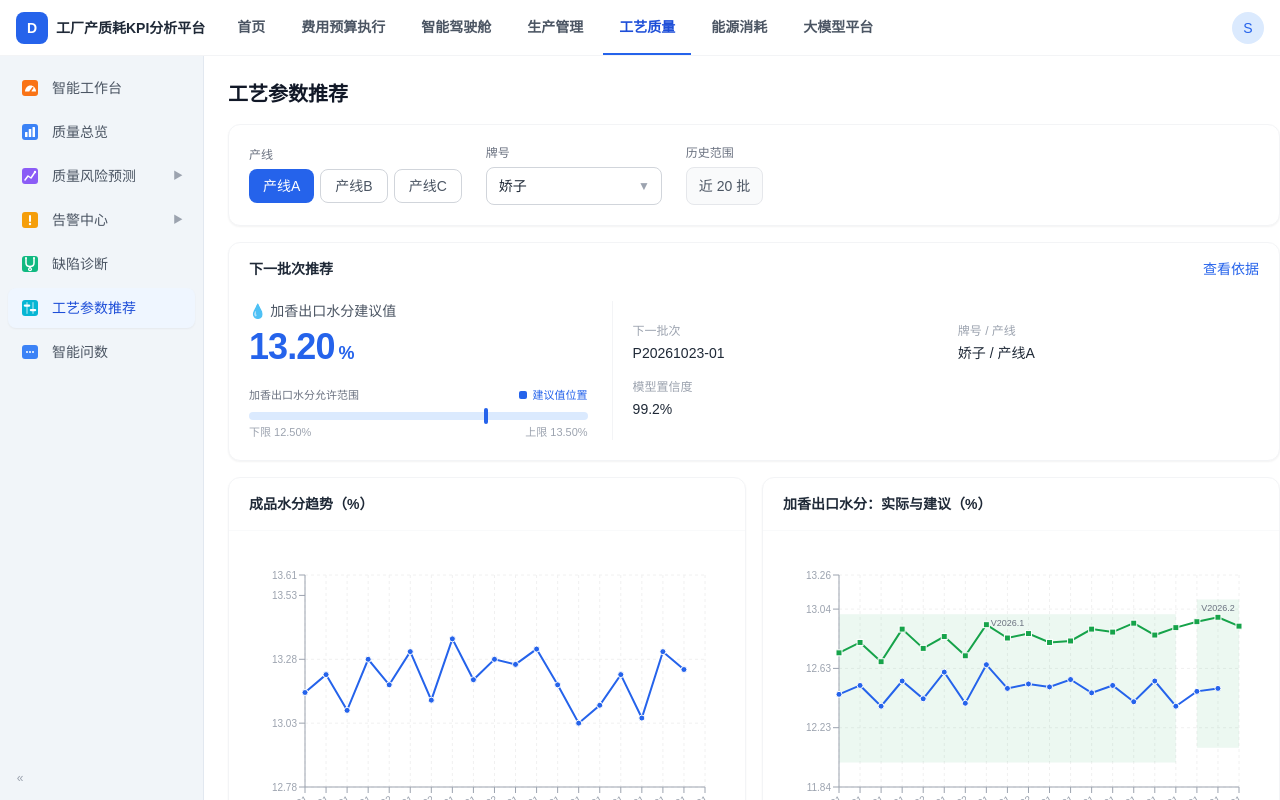
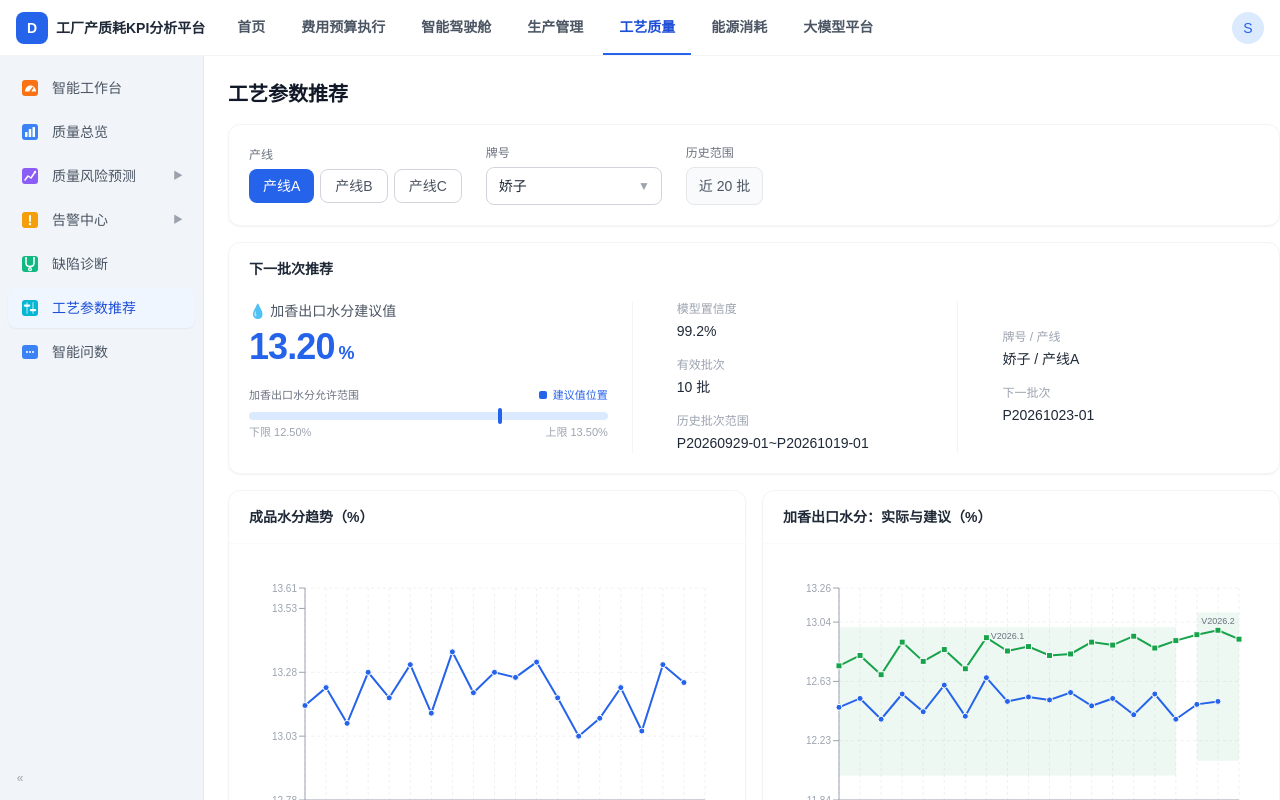
Before and after one commit to Sutattee/Data-Analysis-Platform, a Next.js app: page /quality/parameter-recommend in a window 1280 px wide. Built offline with nearby package versions, Linux system fonts and the light colour scheme; sample sign-in values are in the browser's storage.

Commit message:
feat(recommend): anomaly dots, three-column card, drop basis drawer

```diff
--- a/src/components/param-recommend/ParamRecommendView.tsx
+++ b/src/components/param-recommend/ParamRecommendView.tsx
@@ -22,7 +22,7 @@ export function ParamRecommendView() {
   const [lineName, setLineName] = useState("产线A");
   const [brand, setBrand] = useState("娇子");
   const [updating, setUpdating] = useState(false);
-  const [drawerTarget, setDrawerTarget] = useState<BatchRecord | "next" | null>(null);
+  const [drawerTarget, setDrawerTarget] = useState<BatchRecord | null>(null);
 
   const line = lineOf(lineName);
   const rec = useMemo(() => nextRecommendationOf(lineName), [lineName]);
@@ -92,7 +92,7 @@ export function ParamRecommendView() {
       </Card>
 
       {/* 下一批次推荐 */}
-      <RecommendCard rec={rec} updating={updating} onShowBasis={() => setDrawerTarget("next")} />
+      <RecommendCard rec={rec} updating={updating} />
 
       {/* 左右双图：窄屏上下排列 */}
       <div className="grid gap-4 xl:grid-cols-2">
@@ -104,8 +104,8 @@ export function ParamRecommendView() {
       <RecommendRecords line={lineName} brand={brand} rec={rec} onDetail={setDrawerTarget} />
       */}
 
-      {/* 推荐依据 / 批次详情抽屉 */}
-      <RecommendDrawer target={drawerTarget} rec={rec} onClose={() => setDrawerTarget(null)} />
+      {/* 批次详情抽屉（图表点位点击） */}
+      <RecommendDrawer target={drawerTarget} onClose={() => setDrawerTarget(null)} />
     </div>
   );
 }
--- a/src/components/param-recommend/RecommendCard.tsx
+++ b/src/components/param-recommend/RecommendCard.tsx
@@ -1,13 +1,18 @@
 "use client";
 
-// 下一批次推荐卡：左侧 💧 标签 + 大号建议值（数字从 0 增长动效）+ 允许范围区间位置横条；
-// 右侧批次信息 + 置信度（算法提供才展示）。
+// 下一批次推荐卡：已生成时左中右三栏 —— 左：💧 标签 + 大号建议值（数字从 0 增长动效）+ 允许范围区间位置横条；
+// 中：模型置信度 / 有效批次 / 历史批次范围（模型计算采用的近 10 个有效批次）；右：牌号产线 / 下一批次。三栏间距高度对齐。
 // 已生成不展示状态标签；数据不足 / 暂无待生产仅文字说明；超出工艺范围 / 生成失败保留状态标签与原因文案；
 // 重算期间（updating）仅降透明度提示，不展示文字标签。
 import { Card } from "@/components/ui/Card";
 import { StatusTag } from "./StatusTag";
 import { CountUp } from "./CountUp";
-import { DRYING_RANGE, fmt2, type NextRecommendation } from "@/lib/mock-data/param-recommend";
+import {
+  DRYING_RANGE,
+  fmt2,
+  validHistoryOf,
+  type NextRecommendation,
+} from "@/lib/mock-data/param-recommend";
 
 function InfoField({ label, value }: { label: string; value?: React.ReactNode }) {
   return (
@@ -34,11 +39,9 @@ function BatchInfo({ rec }: { rec: NextRecommendation }) {
 export function RecommendCard({
   rec,
   updating,
-  onShowBasis,
 }: {
   rec: NextRecommendation;
   updating: boolean; // 输入变化自动重算中：卡片降透明度提示
-  onShowBasis: () => void;
 }) {
   const generated = rec.status === "已生成" && rec.value !== undefined;
 
@@ -47,24 +50,19 @@ export function RecommendCard({
       title="下一批次推荐"
       divider={false}
       padding={false}
-      headerRight={
-        <button
-          type="button"
-          onClick={onShowBasis}
-          className="text-sm font-medium text-primary-600 transition-colors hover:text-primary-700"
-        >
-          查看依据
-        </button>
-      }
     >
       <div className={`px-5 pb-5 -mt-3 pt-0.5 ${updating ? "opacity-60 transition-opacity" : "transition-opacity"}`}>
         {/* 状态标签：超出工艺范围 / 生成失败展示；数据不足、暂无待生产不展示标签 */}
         {(rec.status === "超出工艺范围" || rec.status === "生成失败") && <StatusTag text={rec.status} />}
 
         {generated ? (
+          (() => {
+            // 模型计算采用的近 10 个有效批次（不足 10 批时为全部有效批次）
+            const valid = rec.batch ? validHistoryOf(rec.batch.line, rec.batch.brand).slice(-10) : [];
+            return (
               <div className="mt-4 flex flex-col gap-5 lg:flex-row">
-            {/* 核心建议：💧 标签在上 + 大号推荐值（数字从 0 增长动效）+ 允许范围横条 */}
-            <div className="lg:w-[36%] lg:border-r lg:border-gray-100 lg:pr-6">
+                {/* 左栏 核心建议：💧 标签在上 + 大号推荐值（数字从 0 增长动效）+ 允许范围横条 */}
+                <div className="lg:w-[38%] lg:border-r lg:border-gray-100 lg:pr-6">
                   <p className="text-sm font-medium text-gray-600">💧 加香出口水分建议值</p>
                   <div className="mt-1.5 flex items-baseline gap-1">
                     <span className="text-4xl font-bold tracking-tight tabular-nums text-primary-600">
@@ -100,22 +98,37 @@ export function RecommendCard({
                     );
                   })()}
                 </div>
-            <div className="flex flex-1 flex-col justify-center">
-              <div className="grid gap-x-6 gap-y-4 sm:grid-cols-2">
-                <InfoField
-                  label="下一批次"
-                  value={rec.batch ? rec.batch.batch : "-"}
-                />
-                <InfoField label="牌号 / 产线" value={rec.batch ? `${rec.batch.brand} / ${rec.batch.line}` : "-"} />
-                {rec.confidence !== undefined && (
+
+                {/* 中栏 模型信息：置信度 / 有效批次 / 历史批次范围 */}
+                <div className="flex flex-1 flex-col justify-center gap-4 lg:border-r lg:border-gray-100 lg:px-6">
                   <InfoField
                     label="模型置信度"
-                    value={<span className="font-medium text-gray-800">{(rec.confidence * 100).toFixed(1)}%</span>}
+                    value={
+                      rec.confidence !== undefined ? (
+                        <span className="font-medium text-gray-800">{(rec.confidence * 100).toFixed(1)}%</span>
+                      ) : (
+                        "-"
+                      )
+                    }
                   />
-                )}
+                  <InfoField label="有效批次" value={valid.length > 0 ? `${valid.length} 批` : "-"} />
+                  <InfoField
+                    label="历史批次范围"
+                    value={valid.length > 0 ? `${valid[0].batch}~${valid[valid.length - 1].batch}` : "-"}
+                  />
+                </div>
+
+                {/* 右栏 批次信息：牌号产线 / 下一批次 */}
+                <div className="flex flex-1 flex-col justify-center gap-4 lg:pl-6">
+                  <InfoField
+                    label="牌号 / 产线"
+                    value={rec.batch ? `${rec.batch.brand} / ${rec.batch.line}` : "-"}
+                  />
+                  <InfoField label="下一批次" value={rec.batch ? rec.batch.batch : "-"} />
                 </div>
               </div>
-          </div>
+            );
+          })()
         ) : (
           <div className="mt-4 space-y-4">
             {rec.status === "数据不足" ? (
--- a/src/components/param-recommend/RecommendDrawer.tsx
+++ b/src/components/param-recommend/RecommendDrawer.tsx
@@ -1,7 +1,6 @@
 "use client";
 
-// 推荐依据抽屉：推荐卡「查看依据」（target="next"）→ 工单信息 / 目标与推算结果 / 历史依据与生成信息 三区；
-// 图表点击 / 记录「详情」（target=批次记录）→ 当时锁定的推荐版本、目标标准与实际回填结果（保留当时快照口径）。
+// 批次详情抽屉：图表点位点击 → 当时锁定的推荐版本、目标标准与实际回填结果（保留当时快照口径）。
 import { Drawer } from "@/components/ui/Drawer";
 import { StatusTag } from "./StatusTag";
 import {
@@ -10,9 +9,7 @@ import {
   fmt2,
   resultOf,
   stdOf,
-  validHistoryOf,
   type BatchRecord,
-  type NextRecommendation,
 } from "@/lib/mock-data/param-recommend";
 
 function Field({ label, value }: { label: string; value?: React.ReactNode }) {
@@ -33,91 +30,19 @@ function Section({ title, children }: { title: string; children: React.ReactNode
   );
 }
 
-/** 未生成有效推荐时的原因文案（展示在「目标与推算结果」区） */
-function recHintOf(rec: NextRecommendation): string {
-  return rec.status === "数据不足"
-    ? `历史数据不足，当前 ${rec.validCount} 批，补齐后自动计算`
-    : rec.status === "超出工艺范围"
-      ? "未生成有效推荐：超出工艺范围"
-      : rec.status === "生成失败"
-        ? "推荐生成失败，后台自动重试"
-        : "暂无待生产批次";
-}
-
 export function RecommendDrawer({
   target,
-  rec,
   onClose,
 }: {
-  target: BatchRecord | "next" | null;
-  rec: NextRecommendation | null; // 当前产线的下一批次推荐（target="next" 时使用）
+  target: BatchRecord | null;
   onClose: () => void;
 }) {
-  const isNext = target === "next";
-  const batch = isNext ? rec?.batch : target;
+  const batch = target;
 
   return (
-    <Drawer open={target !== null} onClose={onClose} title={isNext ? "推荐依据" : "批次详情"} width={520}>
-      {target === "next" && !batch && (
-        <p className="py-8 text-center text-sm text-gray-400">
-          当前产线暂无待生产批次，暂无推荐依据；新工单排产后自动生成。
-        </p>
-      )}
+    <Drawer open={target !== null} onClose={onClose} title="批次详情" width={520}>
       {batch && (
         <div className="space-y-5">
-          {isNext && rec ? (
-            <>
-              {/* 工单信息 */}
-              <Section title="工单信息">
-                <Field label="工单号" value={batch.workOrder} />
-                <Field label="下一批次" value={batch.batch} />
-                <Field label="牌号" value={batch.brand} />
-                <Field label="产线" value={batch.line} />
-              </Section>
-
-              {/* 目标与推算结果：加香合格标准 + 成品水分允许范围 + 建议值 + 置信度 */}
-              <Section title="目标与推算结果">
-                {rec.std ? (
-                  <Field label="加香出口水分合格范围" value={`${fmt2(rec.std.low)}%～${fmt2(rec.std.high)}%`} />
-                ) : (
-                  <Field label="加香出口水分标准" value={<span className="text-gray-400">标准缺失</span>} />
-                )}
-                <Field label="成品水分允许范围" value={`${fmt2(DRYING_RANGE.low)}%～${fmt2(DRYING_RANGE.high)}%`} />
-                {rec.status === "已生成" && rec.value !== undefined ? (
-                  <>
-                    <Field
-                      label="加香出口水分建议值"
-                      value={
-                        <span className="font-semibold text-primary-600">{fmt2(rec.value)}%</span>
-                      }
-                    />
-                    {rec.confidence !== undefined && (
-                      <Field label="模型置信度" value={`${(rec.confidence * 100).toFixed(1)}%`} />
-                    )}
-                  </>
-                ) : (
-                  <Field label="推算结果" value={<span className="text-gray-400">{recHintOf(rec)}</span>} />
-                )}
-              </Section>
-
-              {/* 历史依据与生成信息 */}
-              {(() => {
-                const valid = validHistoryOf(batch.line, batch.brand);
-                return (
-                  <Section title="历史依据与生成信息">
-                    <Field label="参与计算的历史批次" value="同产线同牌号近10个有效批次（不足10批时基于现有批次计算）" />
-                    <Field label="有效批次" value={`${valid.length}批`} />
-                    {valid.length > 0 && (
-                      <Field label="批次范围" value={`${valid[0].batch}～${valid[valid.length - 1].batch}`} />
-                    )}
-                    <Field label="推荐生成时间" value={rec.generatedAt ?? "-"} />
-                    <Field label="模型版本" value={rec.modelVer} />
-                  </Section>
-                );
-              })()}
-            </>
-          ) : (
-            <>
           {/* 历史批次：锁定推荐 + 实际回填 */}
           <Section title="工单信息">
             <Field label="工单号" value={batch.workOrder} />
@@ -184,8 +109,6 @@ export function RecommendDrawer({
           <p className="text-xs leading-relaxed text-gray-400">
             说明：绝对差 = |实际值 − 建议值|，表示两者接近程度，不能作为模型预测误差或准确率；仅凭实际值接近建议值，也不能判断现场已采用推荐。
           </p>
-            </>
-          )}
         </div>
       )}
     </Drawer>
```
Also changed, not shown: src/components/param-recommend/FlavorComplianceChart.tsx (+9 -3 lines). Lines whose indentation alone changed are shown as unchanged.
